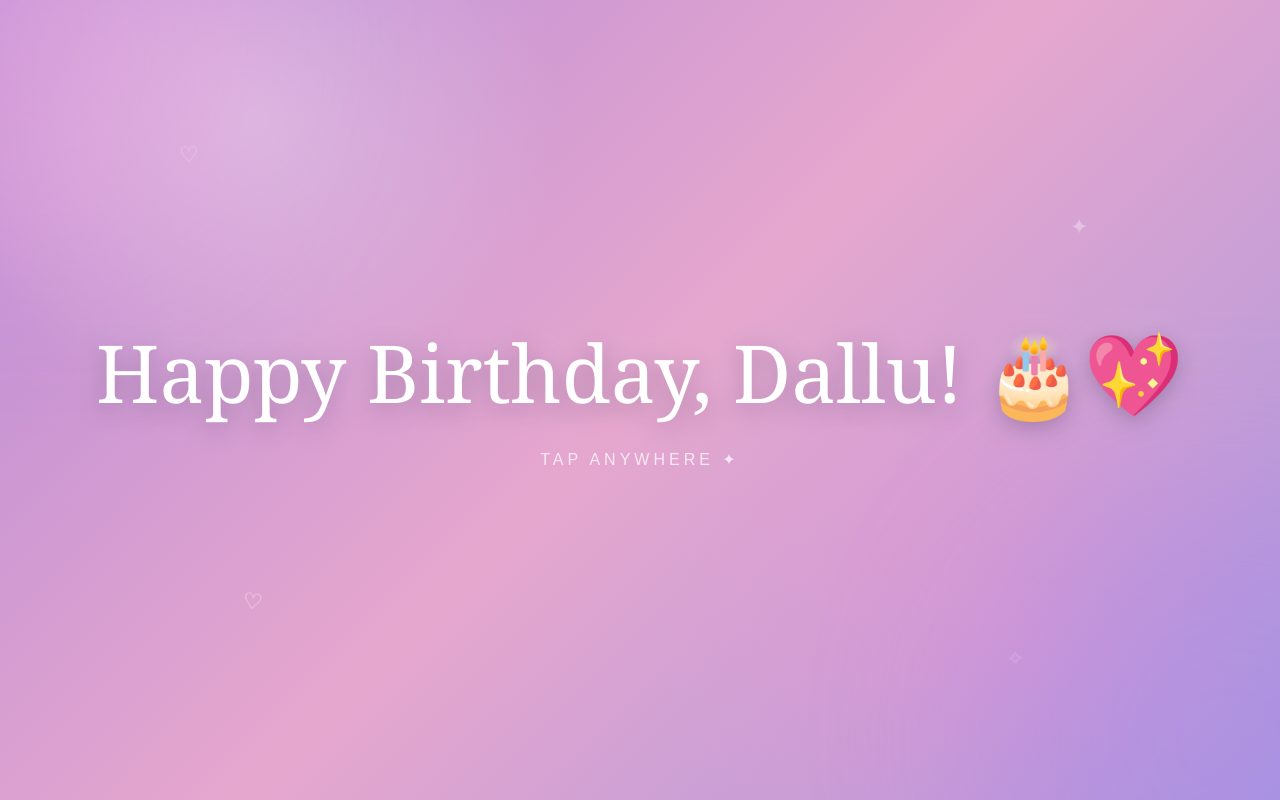
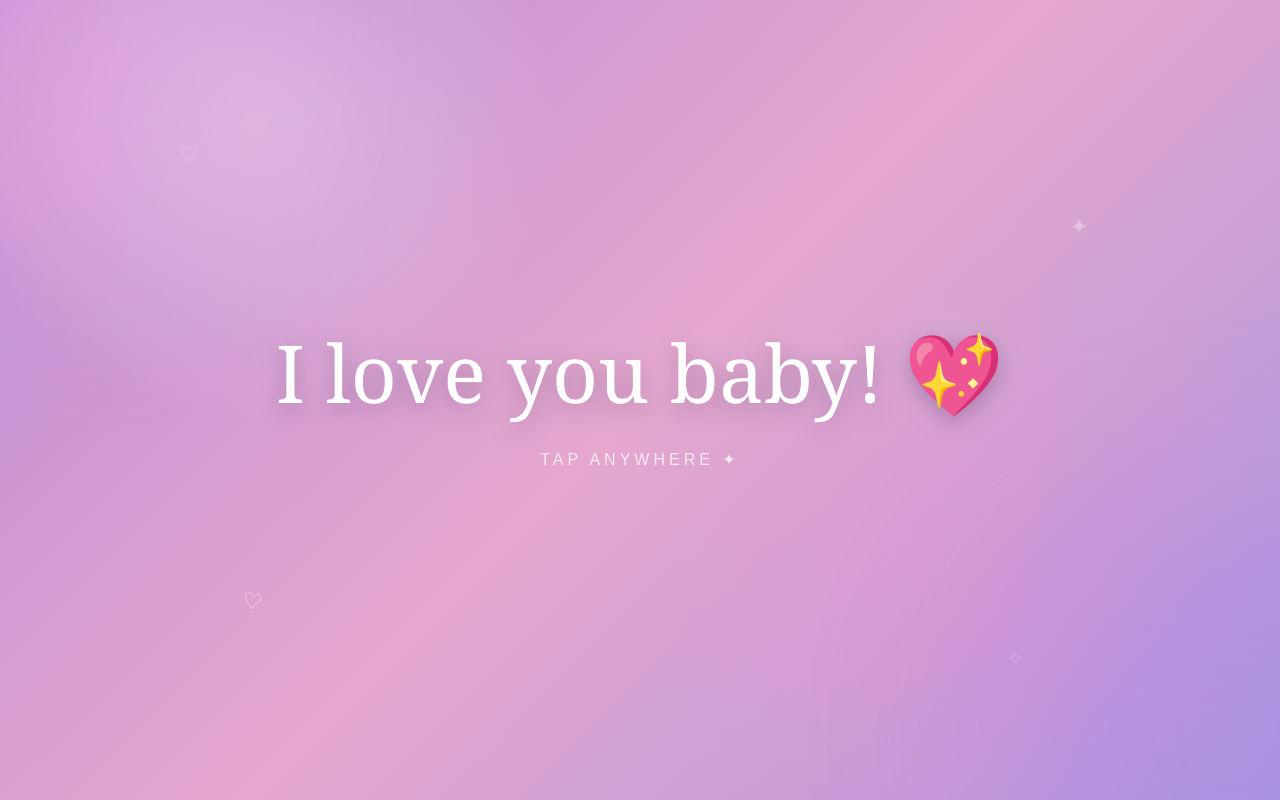
Before and after one commit to riyaz864/Garden, a plain HTML site: page index.html in a window 1280 px wide. Drawn offline with Linux system fonts and the light colour scheme.

Commit message:
Update index.html

```diff
--- a/index.html
+++ b/index.html
@@ -624,7 +624,7 @@ body{
 
     <div class="openingContent">
       <h1 class="openingMessage">
-        Happy Birthday, Dallu! 🎂💖
+        I love you baby! 💖
       </h1>
       <div class="openingHint">Tap anywhere ✦</div>
     </div>
```
